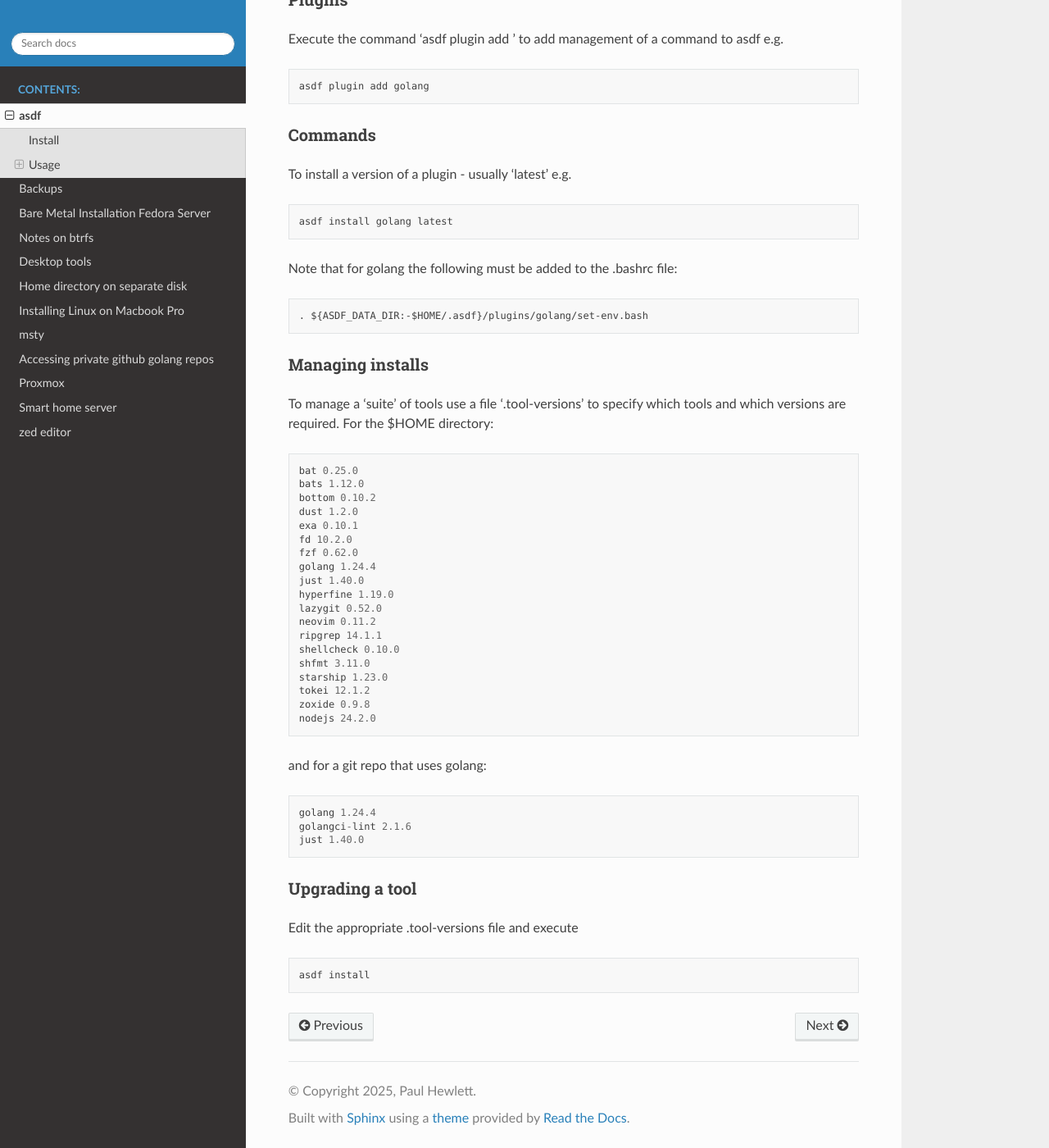
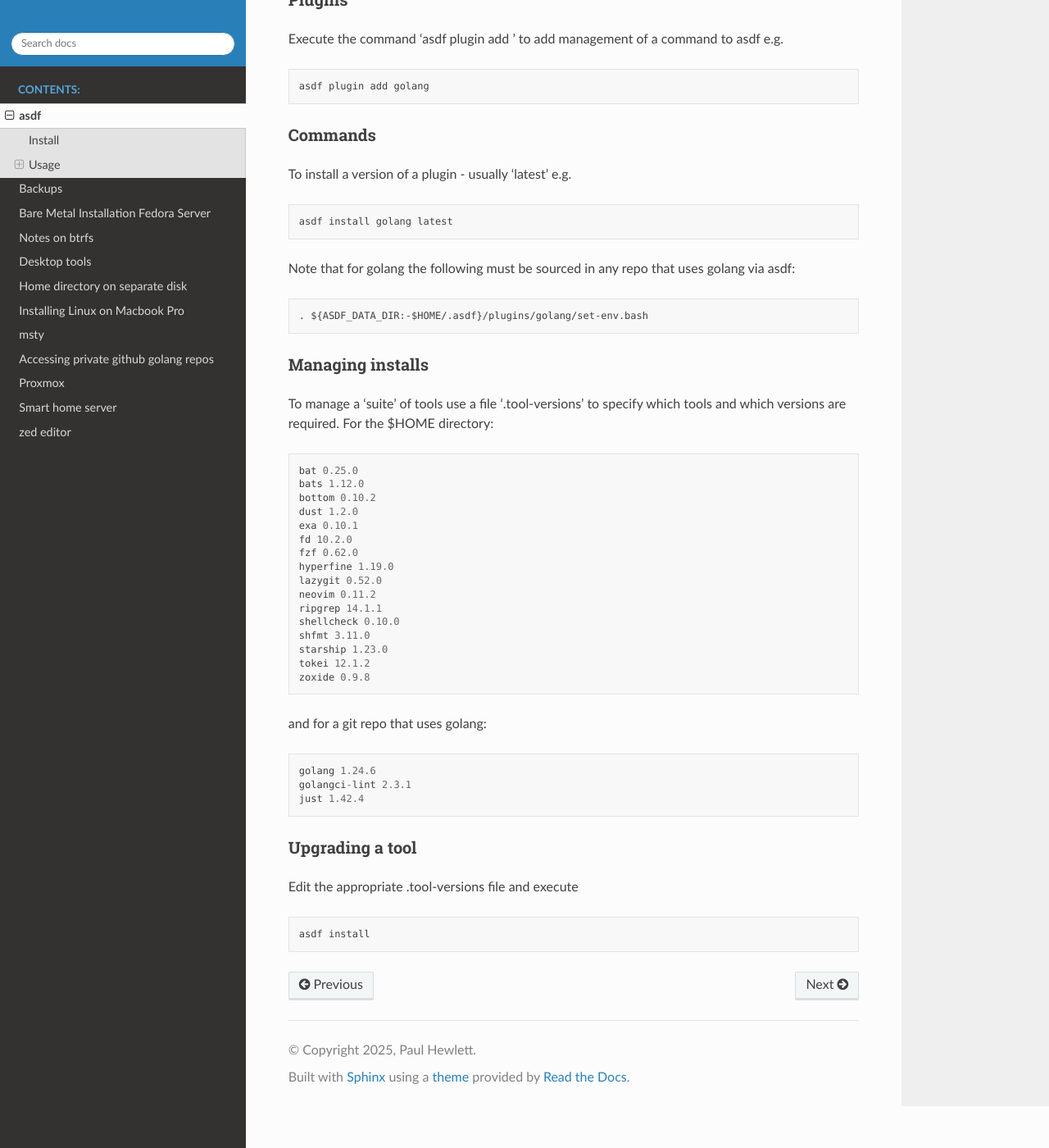
Before and after one commit to eccles/whome, a Sphinx documentation site: the page built from doc/source/asdf/README.md, in a window 1280 px wide and 1400 px high, scrolled down 1132 px. Shown: the whole window at 82% size. Built offline with Sphinx 7.4.7 and the Read the Docs theme 3.1.0, drawn with Linux system fonts in a browser that asks for light colours.

Commit message:
Remove asdf golang from bashrc (#10)
Remove the asdf initialisation of golang from the ~/.bashrc file
so that separate repos can have separate versions of golng
simultaneously.

````diff
--- a/doc/source/asdf/README.md
+++ b/doc/source/asdf/README.md
@@ -67,7 +67,7 @@ To install a version of a plugin - usually 'latest' e.g.
 asdf install golang latest
 ```
 
-Note that for golang the following must be added to the .bashrc file:
+Note that for golang the following must be sourced in any repo that uses golang via asdf:
 
 ```
 . ${ASDF_DATA_DIR:-$HOME/.asdf}/plugins/golang/set-env.bash
@@ -86,8 +86,6 @@ dust 1.2.0
 exa 0.10.1
 fd 10.2.0
 fzf 0.62.0
-golang 1.24.4
-just 1.40.0
 hyperfine 1.19.0
 lazygit 0.52.0
 neovim 0.11.2
@@ -97,15 +95,14 @@ shfmt 3.11.0
 starship 1.23.0
 tokei 12.1.2
 zoxide 0.9.8
-nodejs 24.2.0
 ```
 
 and for a git repo that uses golang:
 
 ```
-golang 1.24.4
-golangci-lint 2.1.6
-just 1.40.0
+golang 1.24.6
+golangci-lint 2.3.1
+just 1.42.4
 ```
 
 ### Upgrading a tool
````
Also changed, not shown: doc/source/desktop-tools/README.md (+0 -3 lines).
